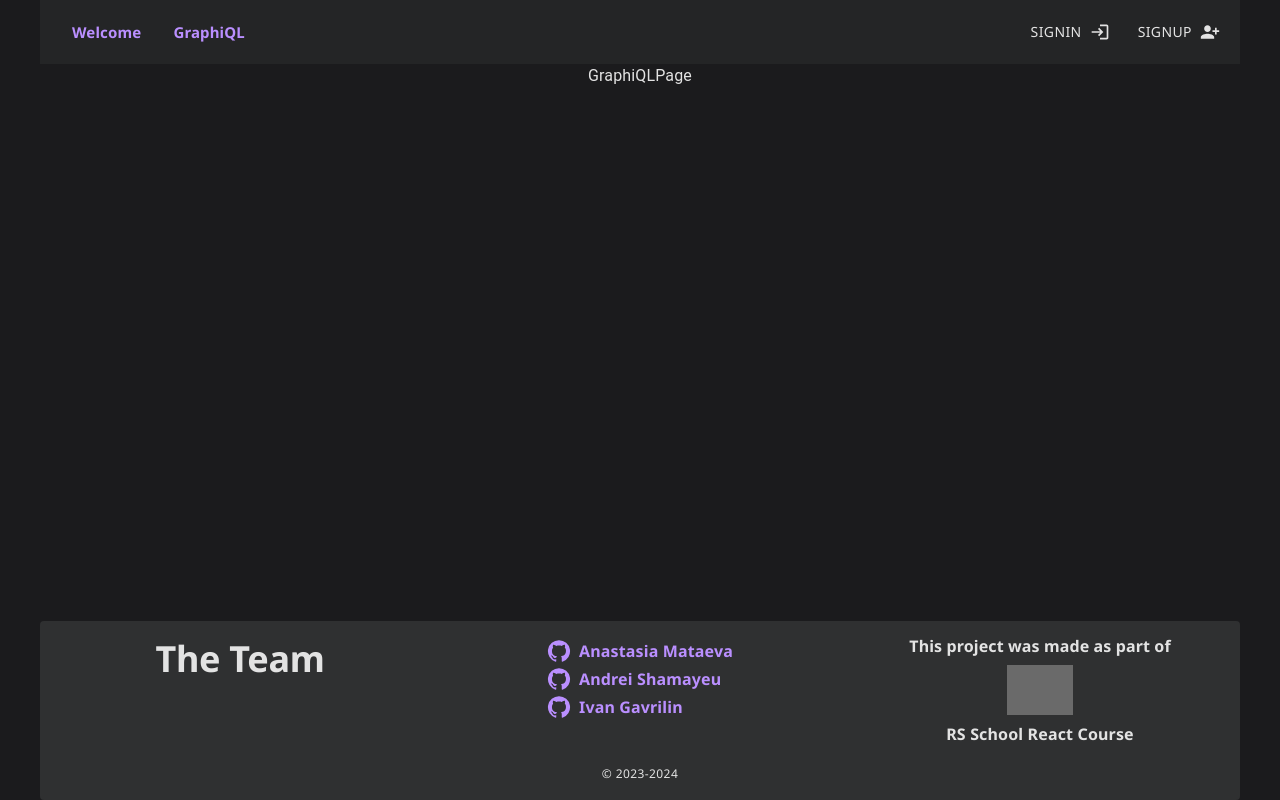
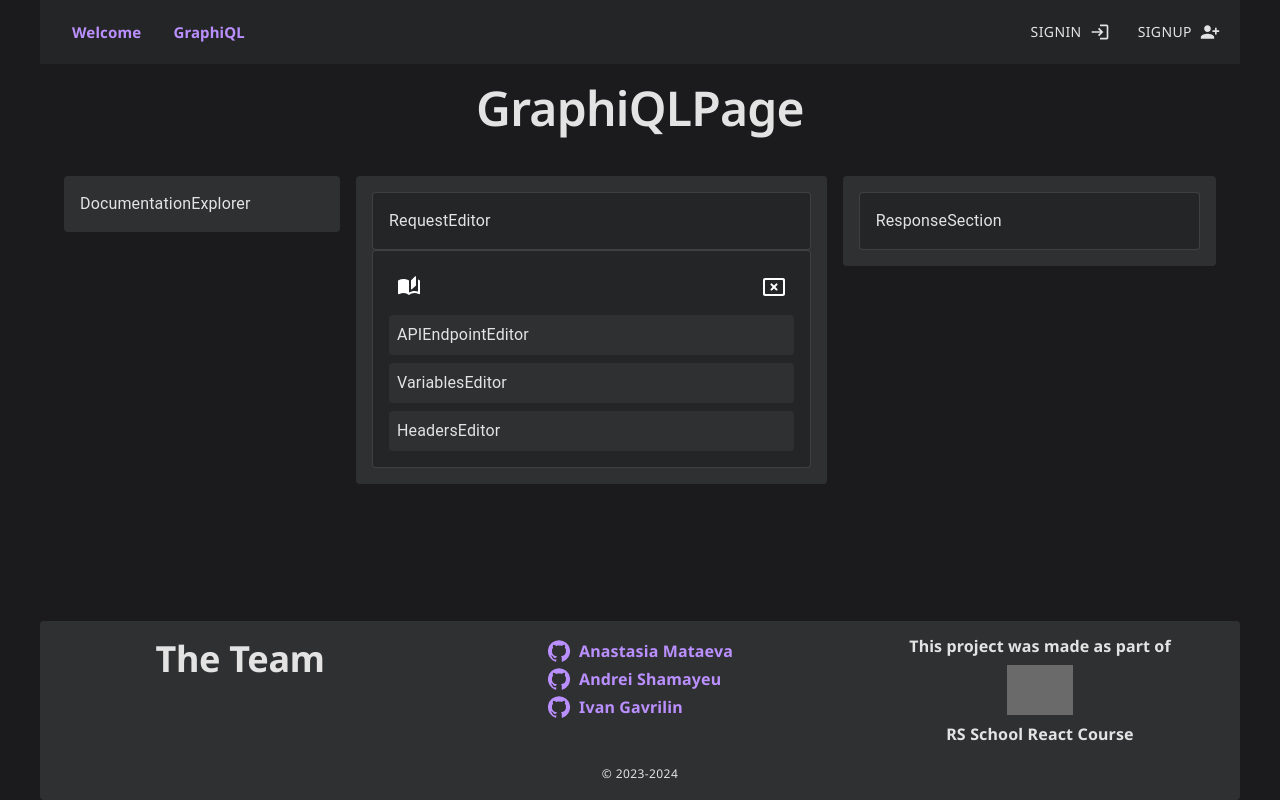
Before and after one commit to Ivan-Gav/graphiql-app, a React (Vite) app: page /graphiql in a window 1280 px wide. Built offline with nearby package versions, Linux system fonts and the light colour scheme; grey boxes are pictures that could not be loaded.

Commit message:
feat: add GraphQL page layout

```diff
--- /dev/null
+++ b/src/components/DocumentationExplorer/DocumentationExplorer.tsx
@@ -0,0 +1,10 @@
+import React from 'react';
+import { Paper } from '@mui/material';
+
+export default function DocumentationExplorer() {
+  return (
+    <>
+      <Paper sx={{ p: 2 }}>DocumentationExplorer</Paper>
+    </>
+  );
+}
--- /dev/null
+++ b/src/components/RequestEditor/RequestEditor.tsx
@@ -0,0 +1,10 @@
+import React from 'react';
+import { Paper } from '@mui/material';
+
+export default function RequestEditor() {
+  return (
+    <>
+      <Paper variant="outlined">RequestEditor</Paper>
+    </>
+  );
+}
--- /dev/null
+++ b/src/components/RequestMenu/APIEndpointEditor.tsx/APIEndpointEditor.tsx
@@ -0,0 +1,5 @@
+import React from 'react';
+
+export default function APIEndpointEditor() {
+  return <div>APIEndpointEditor</div>;
+}
--- /dev/null
+++ b/src/components/RequestMenu/HeadersEditor/HeadersEditor.tsx
@@ -0,0 +1,5 @@
+import React from 'react';
+
+export default function HeadersEditor() {
+  return <div>HeadersEditor</div>;
+}
--- /dev/null
+++ b/src/components/RequestMenu/RequestMenu.tsx
@@ -0,0 +1,43 @@
+import React from 'react';
+import { Grid, IconButton, Paper } from '@mui/material';
+import APIEndpointEditor from './APIEndpointEditor.tsx/APIEndpointEditor';
+import HeadersEditor from './HeadersEditor/HeadersEditor';
+import VariablesEditor from './VariablesEditor/VariablesEditor';
+import AutoStoriesRoundedIcon from '@mui/icons-material/AutoStoriesRounded';
+import CancelPresentationRoundedIcon from '@mui/icons-material/CancelPresentationRounded';
+
+export default function RequestMenu() {
+  return (
+    <>
+      <Paper variant="outlined">
+        <Grid container gap={1} justifyContent="space-between">
+          <Grid item>
+            <IconButton>
+              <AutoStoriesRoundedIcon />
+            </IconButton>
+          </Grid>
+          <Grid item>
+            <IconButton>
+              <CancelPresentationRoundedIcon />
+            </IconButton>
+          </Grid>
+          <Grid item xs={12}>
+            <Paper sx={{ p: 1 }}>
+              <APIEndpointEditor />
+            </Paper>
+          </Grid>
+          <Grid item xs={12}>
+            <Paper sx={{ p: 1 }}>
+              <VariablesEditor />
+            </Paper>
+          </Grid>
+          <Grid item xs={12}>
+            <Paper sx={{ p: 1 }}>
+              <HeadersEditor />
+            </Paper>
+          </Grid>
+        </Grid>
+      </Paper>
+    </>
+  );
+}
--- /dev/null
+++ b/src/components/RequestMenu/VariablesEditor/VariablesEditor.tsx
@@ -0,0 +1,5 @@
+import React from 'react';
+
+export default function VariablesEditor() {
+  return <div>VariablesEditor</div>;
+}
--- /dev/null
+++ b/src/components/ResponseSection/ResponseSection.tsx
@@ -0,0 +1,10 @@
+import { Paper } from '@mui/material';
+import React from 'react';
+
+export default function ResponseSection() {
+  return (
+    <>
+      <Paper variant="outlined">ResponseSection</Paper>
+    </>
+  );
+}
--- a/src/pages/GraphiQLPage/GraphiQLPage.tsx
+++ b/src/pages/GraphiQLPage/GraphiQLPage.tsx
@@ -1,3 +1,38 @@
+import React from 'react';
+import { Grid, Paper, Typography } from '@mui/material';
+import DocumentationExplorer from '../../components/DocumentationExplorer/DocumentationExplorer';
+import RequestEditor from '../../components/RequestEditor/RequestEditor';
+import RequestMenu from '../../components/RequestMenu/RequestMenu';
+import ResponseSection from '../../components/ResponseSection/ResponseSection';
+
 export default function GraphiQLPage() {
-  return <div>GraphiQLPage</div>;
+  return (
+    <>
+      <Typography variant="h1" sx={{ p: 2 }}>
+        GraphiQLPage
+      </Typography>
+      <Grid container justifyContent="space-between" sx={{ p: 2 }}>
+        <Grid item xs={3} sx={{ p: 1 }}>
+          <DocumentationExplorer />
+        </Grid>
+        <Grid item xs={5} sx={{ p: 1 }}>
+          <Paper sx={{ p: 2 }}>
+            <Grid container>
+              <Grid item xs={12}>
+                <RequestEditor />
+              </Grid>
+              <Grid item xs={12}>
+                <RequestMenu />
+              </Grid>
+            </Grid>
+          </Paper>
+        </Grid>
+        <Grid item xs={4} sx={{ p: 1 }}>
+          <Paper sx={{ p: 2 }}>
+            <ResponseSection />
+          </Paper>
+        </Grid>
+      </Grid>
+    </>
+  );
 }
```
